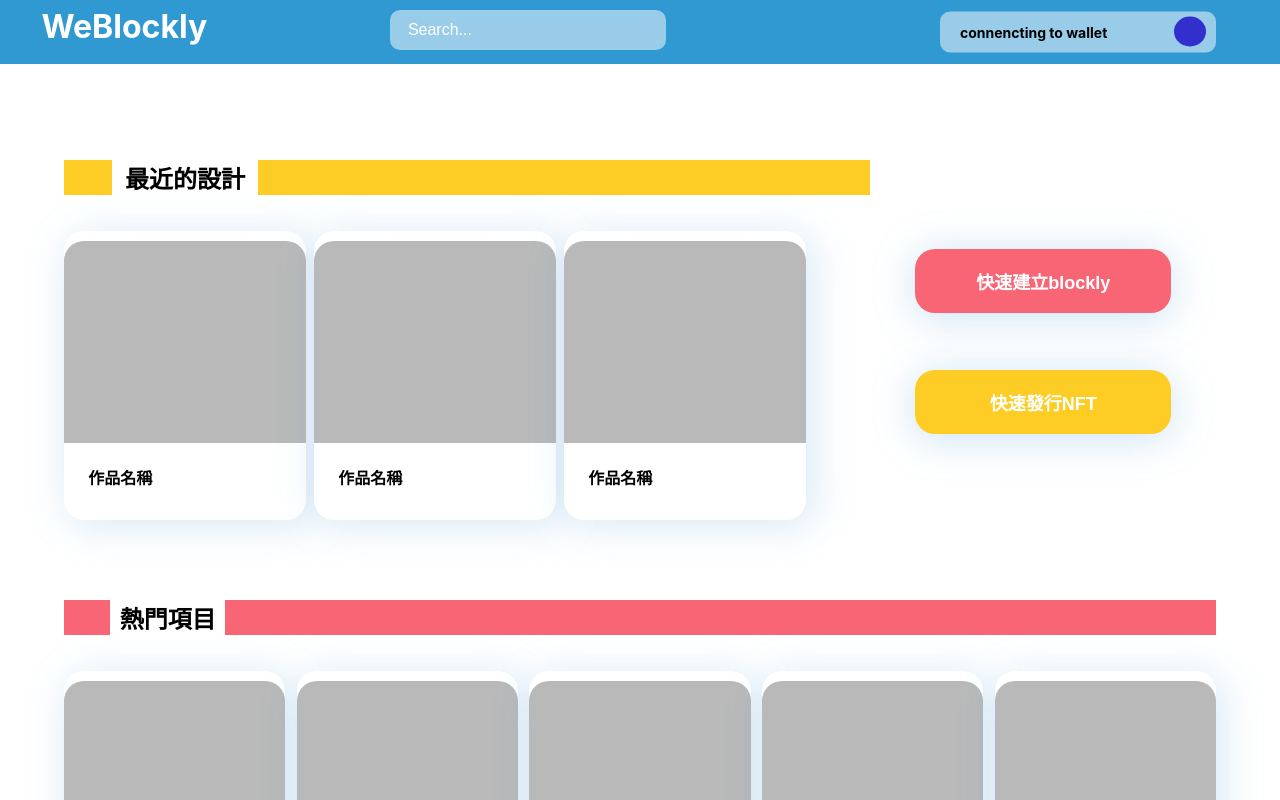
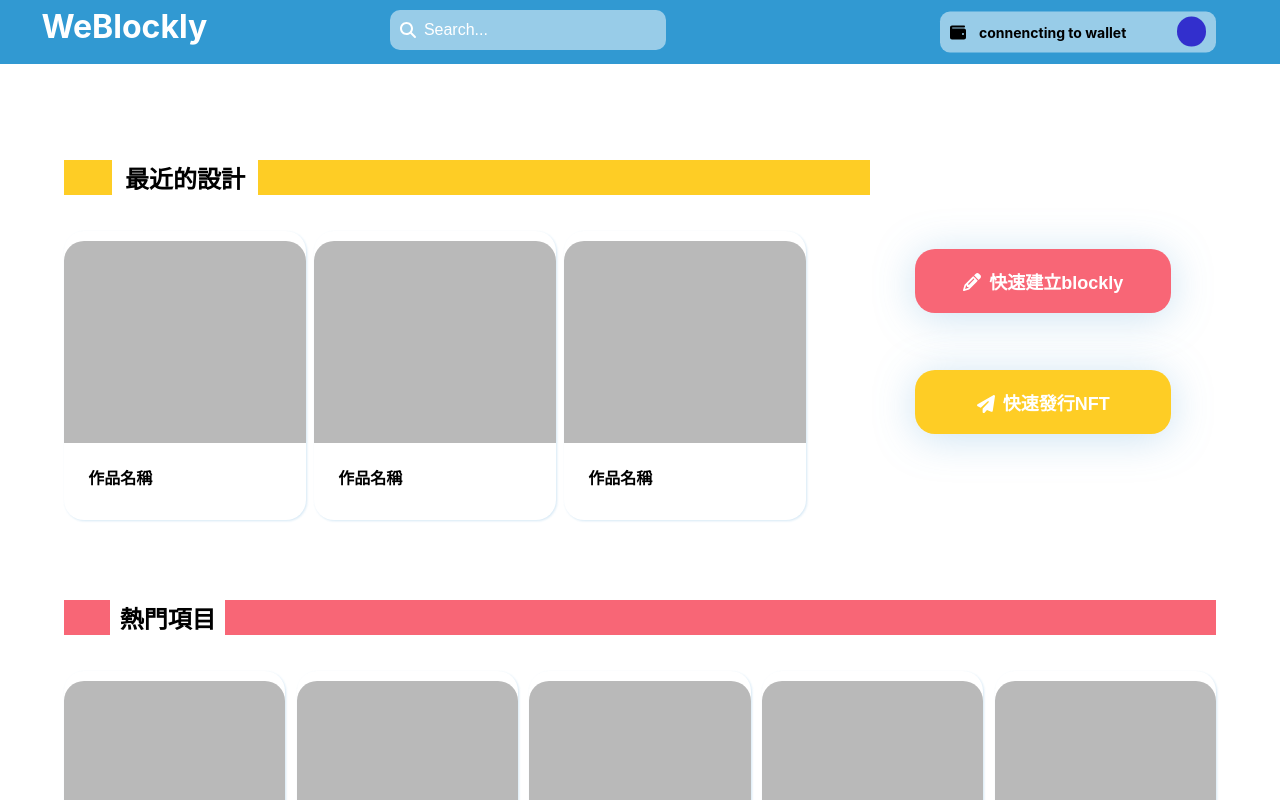
Before and after one commit to PecuLab-Blockly/Web3_Blockly_Web, a React (Create React App) app: page / in a window 1280 px wide. Shown: the top 800 px of the page. Built offline with nearby package versions, Linux system fonts and the light colour scheme; what blockly would draw is missing.

Commit message:
feat:add icon

```diff
--- a/src/components/Header/Header.scss
+++ b/src/components/Header/Header.scss
@@ -78,7 +78,16 @@ line-height: 1.5;
   }
 
   .member-dropdown div {
-    display: block;
+    display: flex;
+    flex-direction: row;
+    align-items: center;
+    justify-content: flex-start;
+    &:hover{
+      background-color: $blue;
+    color:white;
+    border-radius: 20px;
+    width:100%
+    }
   }
 
   .member-dropdown div > a {
@@ -86,14 +95,16 @@ line-height: 1.5;
     padding: 10px;
     text-decoration: none;
     color: black;
-  }
-
-  .member-dropdown div > a:hover {
-    background-color: $blue;
+    &:hover{
+      background-color: $blue;
     color:white;
     border-radius: 20px;
-    width:90%
-  }
+    width:100%
+    }
+    }
+
+
+
 
   // 搜尋框
   .search-box {
--- a/src/components/Header/index.js
+++ b/src/components/Header/index.js
@@ -1,6 +1,13 @@
 import "./Header.scss";
-import { Link } from 'react-router-dom';
-import { useState } from 'react';
+import { Link } from "react-router-dom";
+import { useState } from "react";
+import { FontAwesomeIcon } from "@fortawesome/react-fontawesome";
+import {
+  faSearch,
+  faWallet,
+  faUser,
+  faCog,
+} from "@fortawesome/free-solid-svg-icons";
 
 function Header() {
   const [showMemberMenu, setShowMemberMenu] = useState(false);
@@ -16,31 +23,78 @@ function Header() {
     <div className="Header">
       <header className="App-header">
         <h1>
-          <Link style={{ marginLeft: "25%", color: "white",textDecoration: "none" }} to="/">WeBlockly</Link>
+          <Link
+            style={{
+              marginLeft: "25%",
+              color: "white",
+              textDecoration: "none",
+            }}
+            to="/"
+          >
+            WeBlockly
+          </Link>
         </h1>
 
         <div className="search-box">
+          <FontAwesomeIcon
+            icon={faSearch}
+            size="1x"
+            style={{ color: "white" }}
+          />
           <input type="text" placeholder="Search..." />
         </div>
 
-
-        <ul className="member-list" onMouseEnter={handleMemberMenuHover} onMouseLeave={handleMemberMenuLeave}>
-          <div className="member-item" >
+        <ul
+          className="member-list"
+          onMouseEnter={handleMemberMenuHover}
+          onMouseLeave={handleMemberMenuLeave}
+        >
+          <div className="member-item">
+            <FontAwesomeIcon
+              icon={faWallet}
+              size="1x"
+              style={{ marginRight: "3px", marginTop: "8px" }}
+            />
             <a href="#">connencting to wallet</a>
             {showMemberMenu && (
-            <ul className="member-dropdown" >
-              <div >
-              <Link to="/profile">會員profile</Link>
-              </div>
-              <div>
-              <Link to="/setting">設定</Link>
-              </div>
-            </ul>)}
-            <div style={{ color: "white",backgroundColor:'#322FCD',width:'40px',height:'30px',borderRadius:'50%' }}></div>
+              <ul className="member-dropdown">
+                <div>
+                  <FontAwesomeIcon
+                    icon={faUser}
+                    size="1x"
+                    style={{
+                      marginRight: "1px",
+                      marginTop: "3px",
+                      marginLeft: "5%",
+                    }}
+                  />
+                  <Link to="/profile">會員profile</Link>
+                </div>
+                <div>
+                  <FontAwesomeIcon
+                    icon={faCog}
+                    size="1x"
+                    style={{
+                      marginRight: "1px",
+                      marginTop: "3px",
+                      marginLeft: "5%",
+                    }}
+                  />
+                  <Link to="/setting">設定</Link>
+                </div>
+              </ul>
+            )}
+            <div
+              style={{
+                color: "white",
+                backgroundColor: "#322FCD",
+                width: "40px",
+                height: "30px",
+                borderRadius: "50%",
+              }}
+            ></div>
           </div>
-
         </ul>
-
       </header>
     </div>
   );
--- a/src/components/WorkSquare/WorkSquare.scss
+++ b/src/components/WorkSquare/WorkSquare.scss
@@ -4,7 +4,7 @@
     width:30%;
     height:100% ;
     border-radius:20px;
-    filter: drop-shadow(6px 5px 20px rgba(47, 139, 205, 0.2));
+    filter: drop-shadow(1px 1px 1px rgba(47, 139, 205, 0.2));
     background: white;
     display: flex;
     justify-content: center;
--- a/src/pages/CreateWork/CreateWork.scss
+++ b/src/pages/CreateWork/CreateWork.scss
@@ -10,5 +10,4 @@
     align-items: center;
     display:flex;
     gap:10%;
-    border:1px solid black
 }
--- a/src/pages/Home/Home.scss
+++ b/src/pages/Home/Home.scss
@@ -128,13 +128,3 @@
         background-color:#74BAE1;
     }
   }
-
-  .arrow_circle:before {
-    content: "";
-    display: block;
-    width: 0;
-    height: 0;
-    border-style: solid;
-    border-width: 10px 0 10px 20px;
-    border-color: transparent transparent transparent white;
-  }
--- a/src/pages/Home/index.js
+++ b/src/pages/Home/index.js
@@ -4,6 +4,10 @@ import Header from "../../components/Header";
 import WorkSquare from "../../components/WorkSquare";
 import useMouseY from "../../utils/useMouseY";
 import { Link } from "react-router-dom";
+import { FontAwesomeIcon } from "@fortawesome/react-fontawesome";
+import { faPencilAlt } from "@fortawesome/free-solid-svg-icons";
+import { faPaperPlane } from "@fortawesome/free-solid-svg-icons";
+import { faChevronRight } from "@fortawesome/free-solid-svg-icons";
 
 function Home() {
   const [showArrow, setShowArrow] = useState(false);
@@ -37,13 +41,22 @@ function Home() {
                 </div>
               </div>
             </div>
+            {/* 滑鼠hover作品區域會顯現向右按鈕 */}
             <div
               className="work_display"
               id="NextButton"
               onMouseEnter={handleMouseEnter}
               onMouseLeave={handleMouseLeave}
             >
-              {showArrow && <div className="arrow_circle top"></div>}
+              {showArrow && (
+                <div className="arrow_circle top">
+                  <FontAwesomeIcon
+                    icon={faChevronRight}
+                    size="1x"
+                    style={{ marginRight: "2px", color: "white" }}
+                  />
+                </div>
+              )}
               <WorkSquare></WorkSquare>
               <WorkSquare></WorkSquare>
               <WorkSquare></WorkSquare>
@@ -51,9 +64,22 @@ function Home() {
           </div>
           <div className="home_column_one_right">
             <button className="button red">
+              <FontAwesomeIcon
+                icon={faPencilAlt}
+                size="1x"
+                style={{ marginRight: "8px" }}
+              />
               <Link to="/createWork">快速建立blockly</Link>
             </button>
-            <button className="button yellow">快速發行NFT</button>
+
+            <button className="button yellow">
+              <FontAwesomeIcon
+                icon={faPaperPlane}
+                size="1x"
+                style={{ marginRight: "8px" }}
+              />
+              快速發行NFT
+            </button>
           </div>
         </div>
         <div className="home_column two">
@@ -70,7 +96,15 @@ function Home() {
             onMouseEnter={handleMouseEnter}
             onMouseLeave={handleMouseLeave}
           >
-            {showArrow && <div className="arrow_circle below"></div>}
+            {showArrow && (
+              <div className="arrow_circle below">
+                <FontAwesomeIcon
+                  icon={faChevronRight}
+                  size="1x"
+                  style={{ marginRight: "2px", color: "white" }}
+                />
+              </div>
+            )}
             <WorkSquare></WorkSquare>
             <WorkSquare></WorkSquare>
             <WorkSquare></WorkSquare>
--- a/src/pages/Profile/components/SelfIntro.js
+++ b/src/pages/Profile/components/SelfIntro.js
@@ -1,10 +1,11 @@
-import React, {useState} from 'react';
-import './SelfIntro.scss';
-
+import React, { useState } from "react";
+import "./SelfIntro.scss";
+import { FontAwesomeIcon } from "@fortawesome/react-fontawesome";
+import { faEdit, faTimes, faSave } from "@fortawesome/free-solid-svg-icons";
 
 function EditableText() {
   const [isEditing, setIsEditing] = useState(false);
-  const [text, setText] = useState('自我介紹');
+  const [text, setText] = useState("自我介紹");
 
   const handleEdit = () => {
     setIsEditing(true);
@@ -15,7 +16,7 @@ function EditableText() {
   };
   const handleCancel = () => {
     setIsEditing(false);
-    setText('Initial text.');
+    setText("Initial text.");
   };
   const handleChange = (event) => {
     setText(event.target.value);
@@ -24,10 +25,24 @@ function EditableText() {
   return (
     <div className="dashboard_below">
       {isEditing ? (
-        <div style={{width: '90%', height: '80%'}}>
+        <div style={{ width: "90%", height: "80%" }}>
           <div className="dashboard_below_button">
-            <button onClick={handleSave}>儲存</button>
-            <button onClick={handleCancel}>取消</button>
+            <button onClick={handleSave}>
+              <FontAwesomeIcon
+                icon={faSave}
+                size="1x"
+                style={{ marginRight: "8px" }}
+              />
+              儲存
+            </button>
+            <button onClick={handleCancel}>
+              <FontAwesomeIcon
+                icon={faTimes}
+                size="1x"
+                style={{ marginRight: "8px" }}
+              />
+              取消
+            </button>
           </div>
           <input
             className="dashboard_below_text"
@@ -37,13 +52,20 @@ function EditableText() {
           />
         </div>
       ) : (
-        <div style={{width: '90%', height: '100%'}}>
+        <div style={{ width: "90%", height: "100%" }}>
           <div className="dashboard_below_button">
-            <button onClick={handleEdit}>編輯</button>
+            <button onClick={handleEdit}>
+              <FontAwesomeIcon
+                icon={faEdit}
+                size="1x"
+                style={{ marginRight: "8px" }}
+              />
+              編輯
+            </button>
           </div>
           <div
             className="dashboard_below_text"
-            style={{wordWrap: 'break-word'}}
+            style={{ wordWrap: "break-word" }}
           >
             {text}
           </div>
--- a/src/pages/Profile/components/SelfIntro.scss
+++ b/src/pages/Profile/components/SelfIntro.scss
@@ -2,9 +2,11 @@
 
 button{
     margin-top: 1%;
+    width:15%;
+    height:8%;
         background-color:$blue;
         border:0px;
-        border-radius: 14px;
+        border-radius: 10px;
         color:white;
         font-weight: bold;
         &:hover{
```
